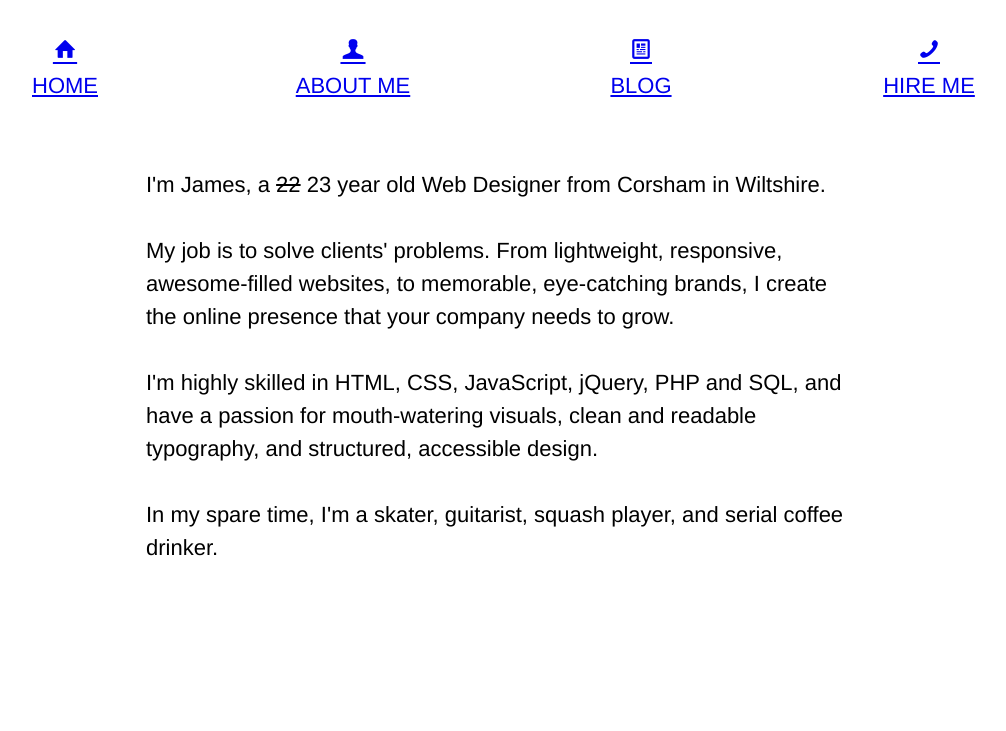
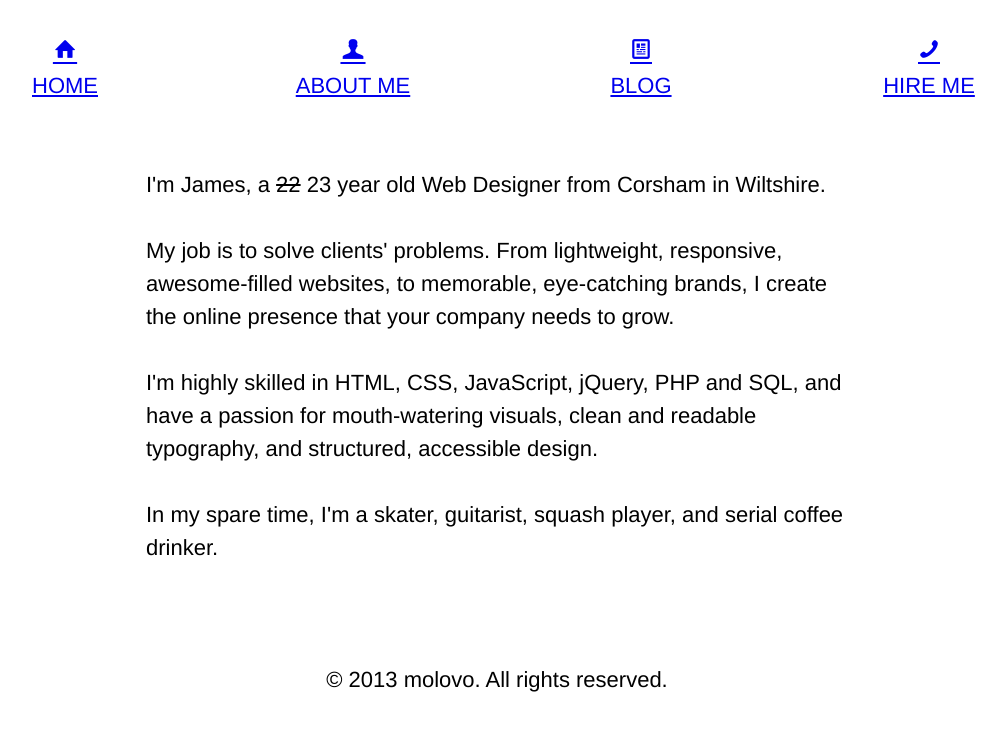
Before and after one commit to smithtimmytim/molovo.co, a Jekyll site: the page built from about/index.html, in a window 1280 px wide, cut to the strip 0-731 px from the top of the page. Shown: the whole strip, without its empty margins (143-1149 px from the left). Built offline with Jekyll 4.4.1, drawn with Linux system fonts in a browser that asks for light colours; nearby versions of some CDN libraries; Markdown is read by kramdown in place of the engine named in the settings; comment, search, counter and statistics services are not loaded; grey boxes are pictures that could not be loaded.

Commit message:
Adding work pages

```diff
--- a/_includes/footer.html
+++ b/_includes/footer.html
@@ -1,4 +1,13 @@
 
+	<footer class="bottom">
+		<div class="container">
+			<p class="grid 1of1 center">
+				&copy; 2013 molovo. All rights reserved.
+			</p>
+		</div>
+	</footer>
+
+	<script src="http://www.kryogenix.org/code/browser/smoothscroll/smoothscroll.js"></script>
 	<script src="http://code.jquery.com/jquery-1.10.2.min.js"></script>
 	<script>
 		jQuery(document).ready(function($) {
--- a/blog/index.html
+++ b/blog/index.html
@@ -7,6 +7,7 @@
 	<div class="container">
 		<ul class="posts center">
 			{% for post in site.posts %}
+				{% unless post.categories contains "work" %}
 					<li class="grid 2of3">
 						<h3>{{ post.title }}</h3>
 						<p>{{ post.excerpt | markdownify }}</p>
@@ -17,6 +18,7 @@
 							<a href="{{ post.url }}" class="button">READ MORE</a>
 						{% endif %}
 					</li>
+				{% endunless %}
 			{% endfor %}
 		</ul>
 	</div>
```
Also changed, not shown: 1 other file. Lines whose indentation alone changed are shown as unchanged.
